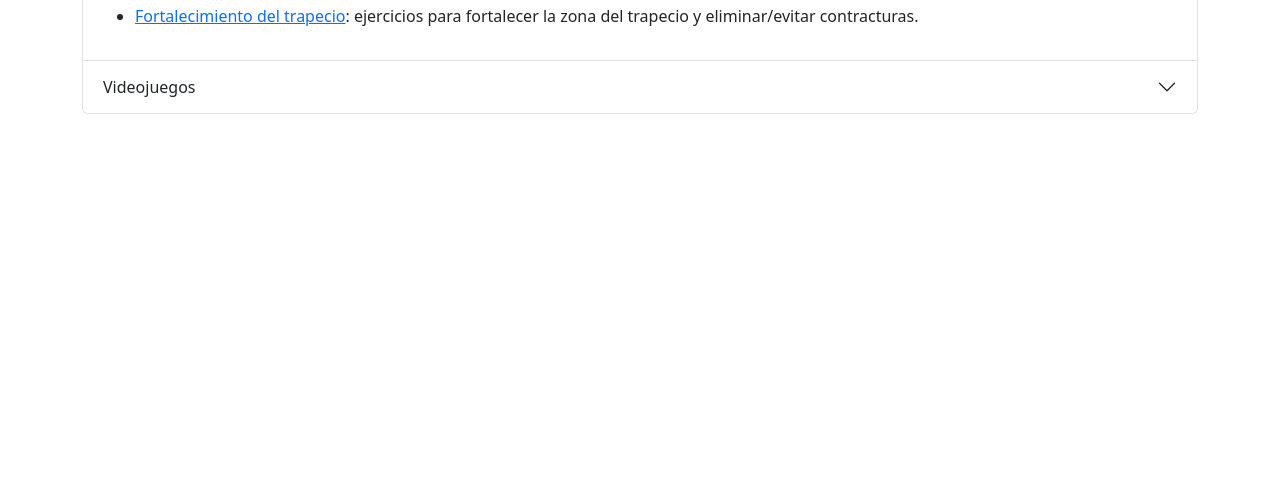
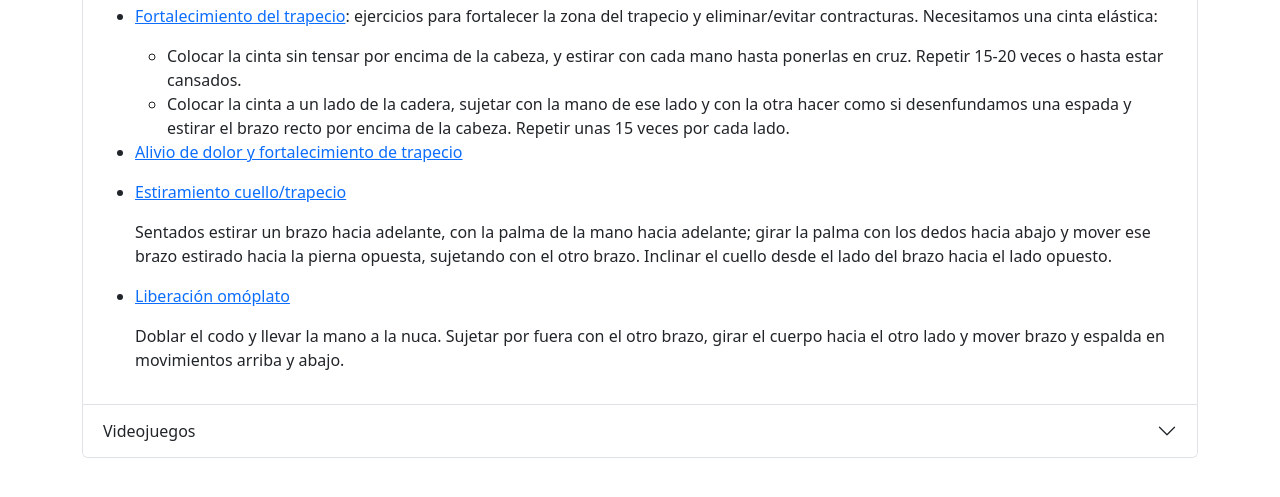
Before and after one commit to nachoiborraIES/varios, a plain HTML site: page index.html in a window 1280 px wide. Both pictures are taken after a click on the button "Ejercicios". Shown: the part 207-704 px from the top of the page. Drawn offline with nearby package versions, Linux system fonts and the light colour scheme.

Commit message:
ejercicios cuello/cervicales/espalda

```diff
--- a/index.html
+++ b/index.html
@@ -27,7 +27,19 @@
                     <h2>Zona del cuello/cervical</h2>
 
                     <ul>
-                        <li><a href="https://www.facebook.com/reel/784419471356989" target="_blank">Fortalecimiento del trapecio</a>: ejercicios para fortalecer la zona del trapecio y eliminar/evitar contracturas.</li>
+                        <li><p><a href="https://www.facebook.com/reel/784419471356989" target="_blank">Fortalecimiento del trapecio</a>: ejercicios para fortalecer la zona del trapecio y eliminar/evitar contracturas. Necesitamos una cinta elástica:</p>
+                            <ul>
+                                <li>Colocar la cinta sin tensar por encima de la cabeza, y estirar con cada mano hasta ponerlas en cruz. Repetir 15-20 veces o hasta estar cansados.</li>
+                                <li>Colocar la cinta a un lado de la cadera, sujetar con la mano de ese lado y con la otra hacer como si desenfundamos una espada y estirar el brazo recto por encima de la cabeza. Repetir unas 15 veces por cada lado.</li>
+                            </ul>
+                        </li>
+                        <li><p><a href="https://www.youtube.com/watch?v=WfACkJcvMrY" target="_blank">Alivio de dolor y fortalecimiento de trapecio</a></p></li>
+                        <li><p><a href="https://www.facebook.com/reel/2047171192797869" target="_blank">Estiramiento cuello/trapecio</a></p>
+                            <p>Sentados estirar un brazo hacia adelante, con la palma de la mano hacia adelante; girar la palma con los dedos hacia abajo y mover ese brazo estirado hacia la pierna opuesta, sujetando con el otro brazo. Inclinar el cuello desde el lado del brazo hacia el lado opuesto.</p>
+                        </li>
+                        <li><p><a href="https://www.facebook.com/reel/26380671984895894" target="_blank">Liberación omóplato</a></p>
+                            <p>Doblar el codo y llevar la mano a la nuca. Sujetar por fuera con el otro brazo, girar el cuerpo hacia el otro lado y mover brazo y espalda en movimientos arriba y abajo.</p>
+                        </li>
                     </ul>
                   </div>
                 </div>
```
